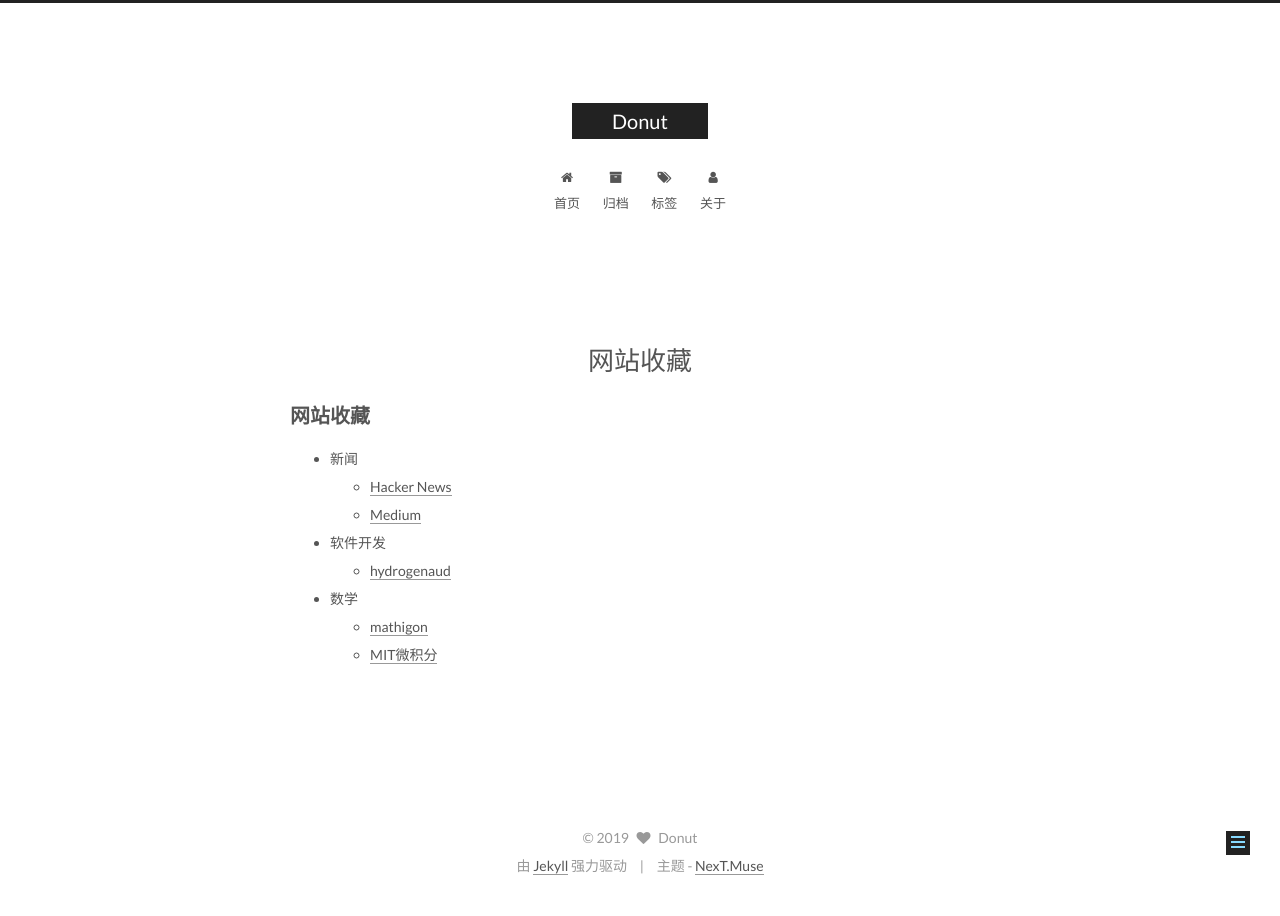
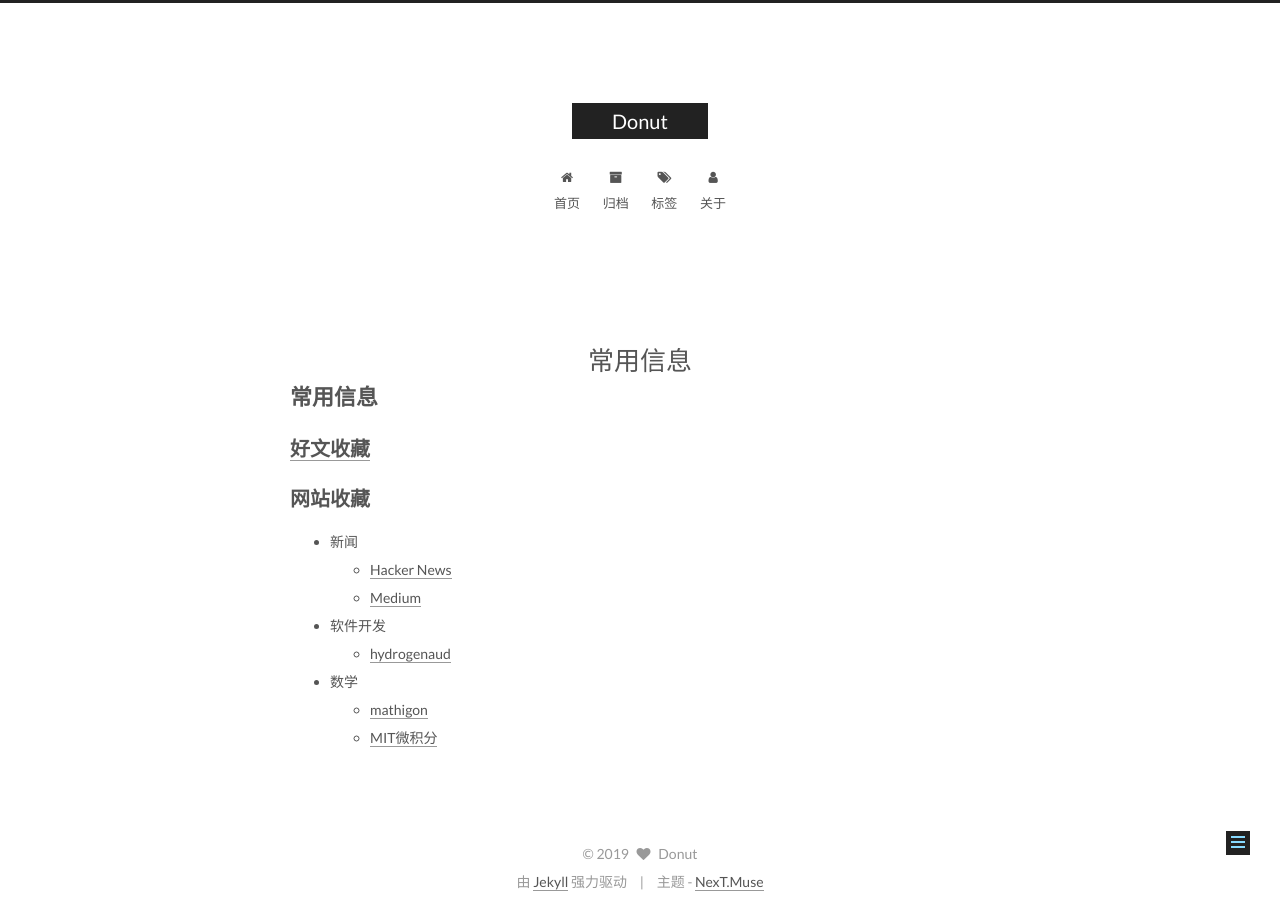
Before and after one commit to donut-uestc/donut-uestc.github.io, a Jekyll site: the page built from about/index.md, in a window 1280 px wide. Built offline with Jekyll 4.4.1, drawn with Linux system fonts in a browser that asks for light colours; our own code applies the rules of GitHub Pages for plain Markdown files.

Commit message:
更新：增加常用信息文章

```diff
--- a/about/index.md
+++ b/about/index.md
@@ -2,6 +2,10 @@
 layout: page
 type: about
 ---
+
+# 常用信息
+
+## [好文收藏](./article_collection.md)
 
 ## 网站收藏
 
```
Also changed, not shown: about/article_collection.md (added, +1 -0 lines).
